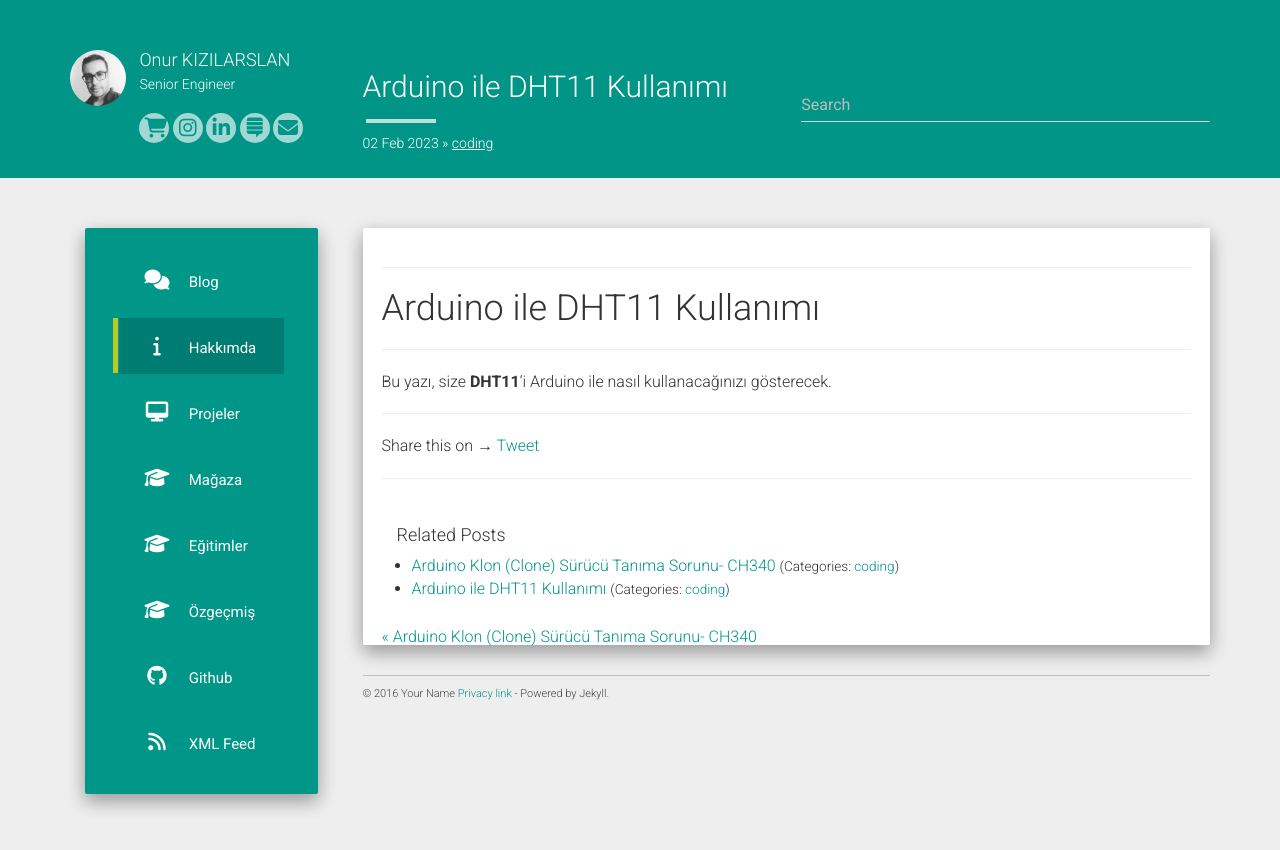
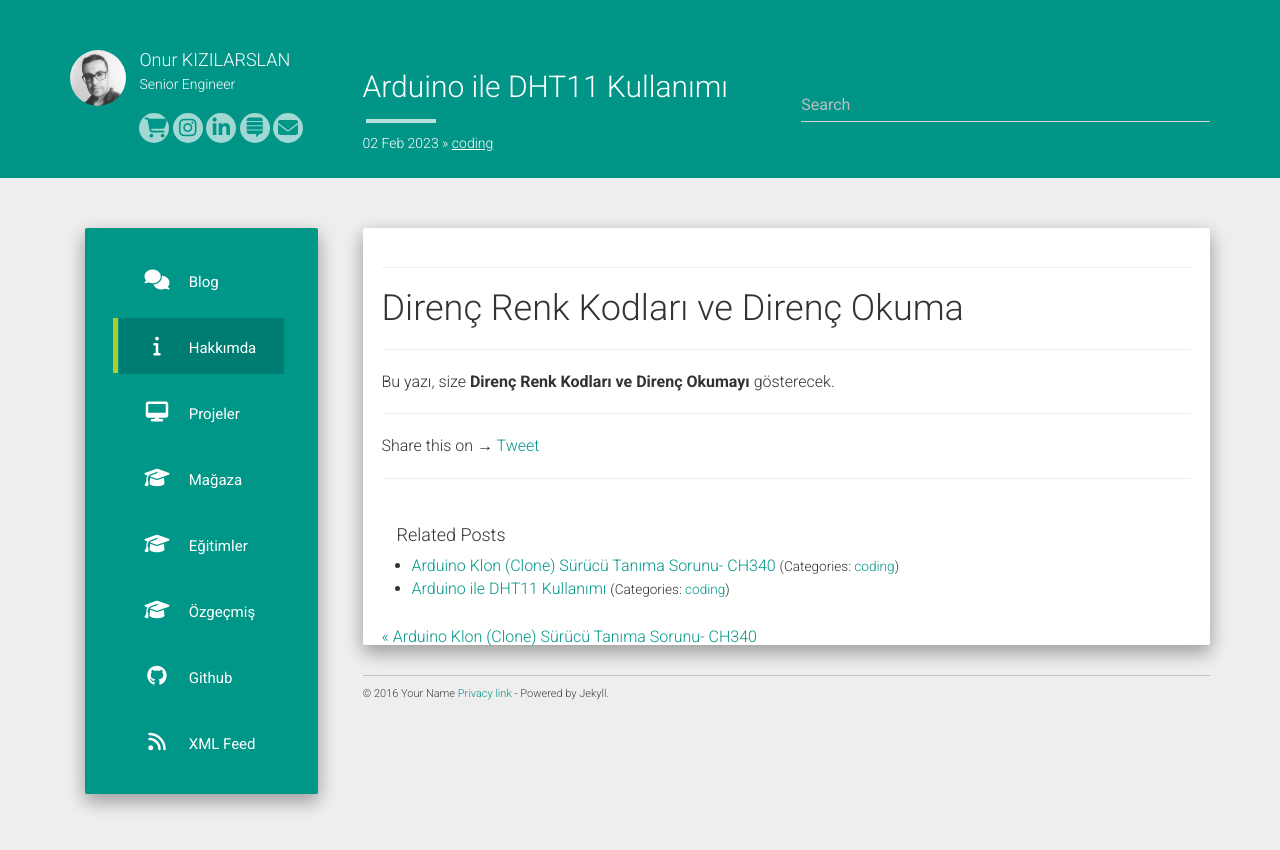
Before and after one commit to imonur/blog, a Jekyll site: the page built from _posts/2023-02-07-direnc-renk-kodlari-ve-direnc-okuma.md, in a window 1280 px wide. Shown: the top 850 px of the page. Built offline with Jekyll 4.4.1, drawn with Linux system fonts in a browser that asks for light colours; nearby versions of some CDN libraries; comment, search, counter and statistics services are not loaded.

Commit message:
Update and rename 2023-02-07-direnc-okuma.md to 2023-02-07-direnc-renk-kodlari-ve-direnc-okuma.md

```diff
--- a/_posts/2023-02-07-direnc-okuma.md
+++ b/_posts/2023-02-07-direnc-renk-kodlari-ve-direnc-okuma.md
@@ -5,6 +5,6 @@ date:   2023-02-02 13:50:39
 categories: coding
 ---
 ---
-# Arduino ile DHT11 Kullanımı
+# Direnç Renk Kodları ve Direnç Okuma
 ---
-Bu yazı, size **DHT11**'i Arduino ile nasıl kullanacağınızı gösterecek.
+Bu yazı, size **Direnç Renk Kodları ve Direnç Okumayı** gösterecek.
```
